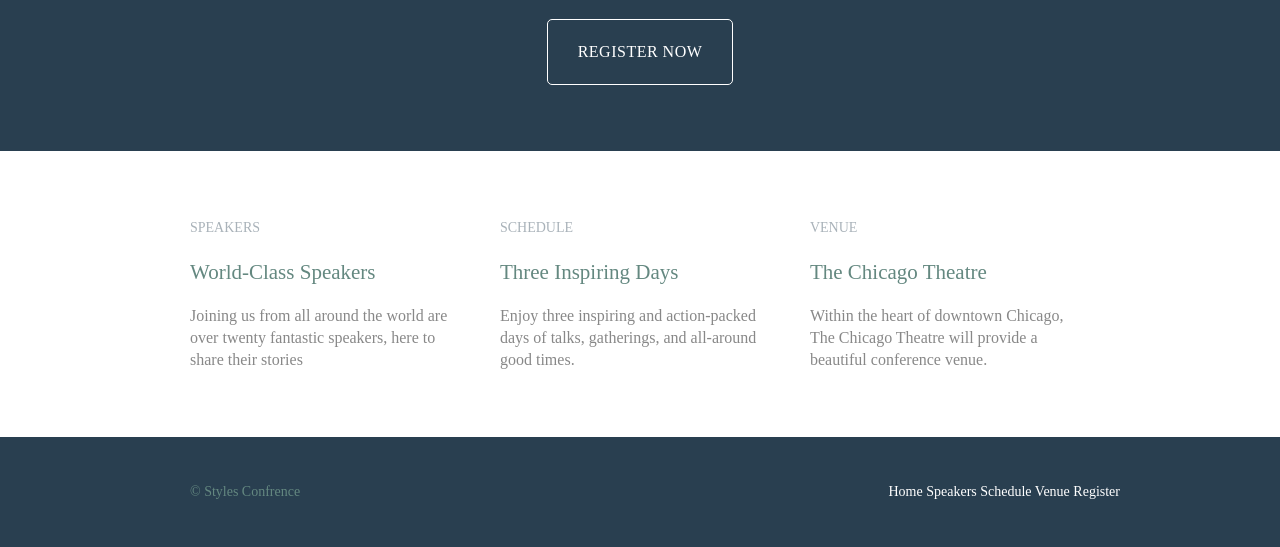
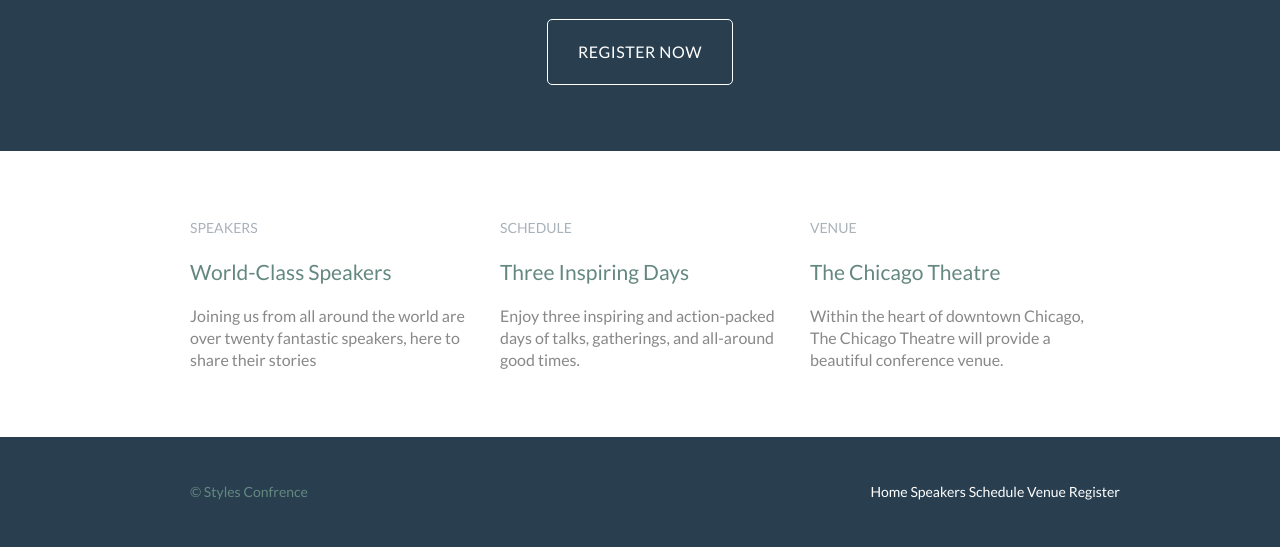
Before and after one commit to Jack-Copland/learninghtml, a plain HTML site: page html/index.html in a window 1280 px wide. Shown: the part 333-880 px from the top of the page. Drawn offline with Linux system fonts and the light colour scheme.

Commit message:
this might be able to fixthe font

```diff
--- a/html/assets/stylesheets/main.css
+++ b/html/assets/stylesheets/main.css
@@ -262,7 +262,7 @@ body {
     font-weight: 300;
     font-size: 16px;
     line-height: 22px;
-    font-family: "Lato" "Open Sans", "Helvetica Neue", Helvetica, Arial, sans-serif;
+    font-family: "Lato", "Open Sans", "Helvetica Neue", Helvetica, Arial, sans-serif;
 }
 /*
 =====================================
```
